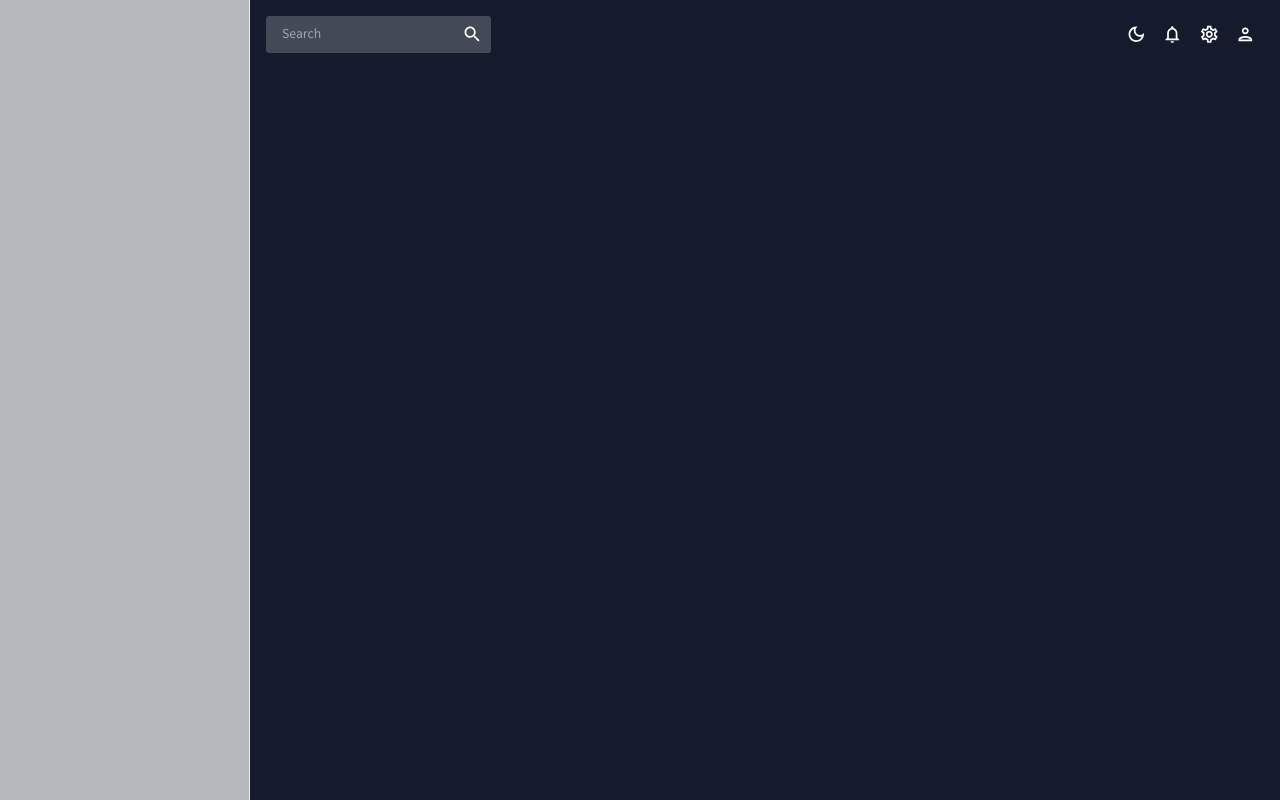
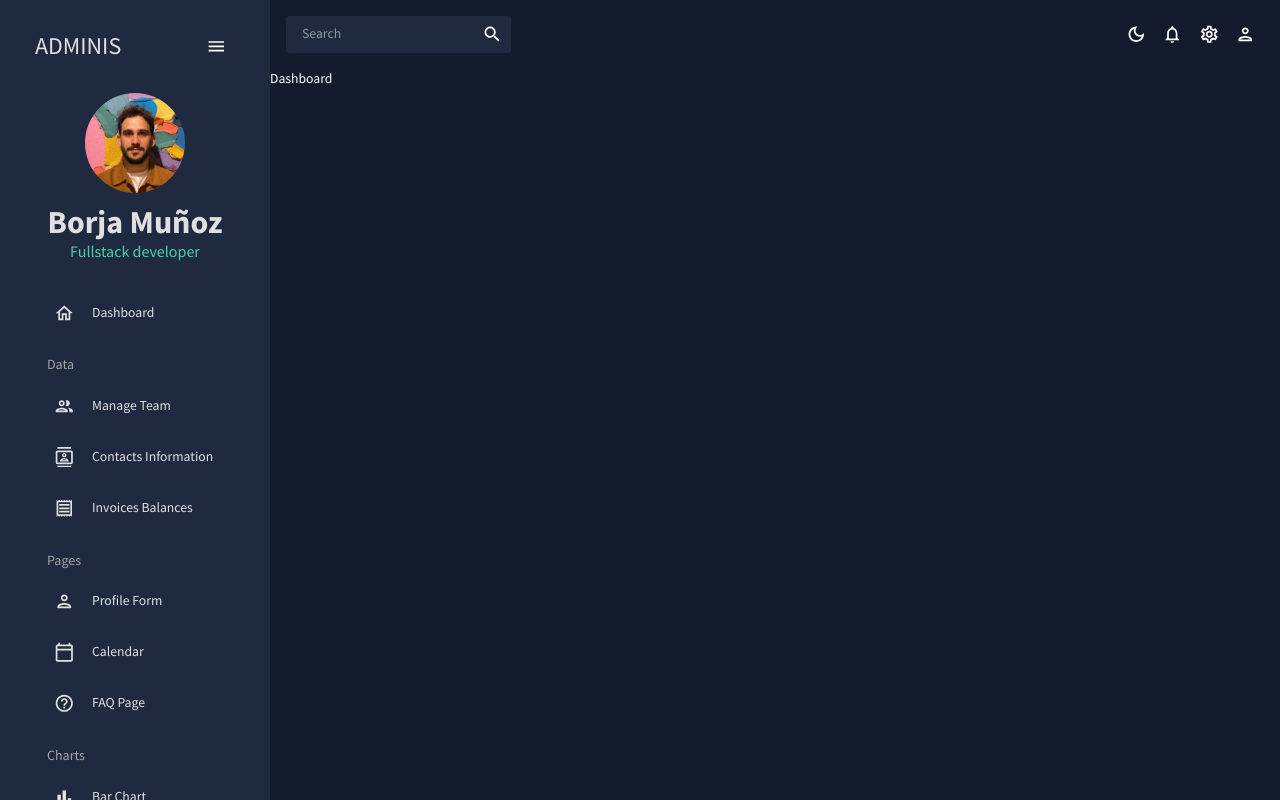
Before and after one commit to borjamunozvw/bmrd-react-admin, a React (Create React App) app: page / in a window 1280 px wide. Before the commit this address had no page. Built offline with nearby package versions, Linux system fonts and the light colour scheme.

Commit message:
menu items added

```diff
--- a/package.json
+++ b/package.json
@@ -22,7 +22,7 @@
     "formik": "^2.2.9",
     "react": "^18.2.0",
     "react-dom": "^18.2.0",
-    "react-pro-sidebar": "^1.0.0",
+    "react-pro-sidebar": "^0.7.1",
     "react-router-dom": "^6.8.0",
     "react-scripts": "5.0.1",
     "web-vitals": "^2.1.4",
--- a/src/App.js
+++ b/src/App.js
@@ -1,8 +1,8 @@
 import { ColorModeContext, useMode } from "./theme";
 import { CssBaseline, ThemeProvider } from "@mui/material";
 import Topbar from "./scenes/global/Topbar";
-import { Sidebar } from "react-pro-sidebar";
-// import Dashboard from "./scenes/dashboard";
+import Sidebar from "./scenes/global/Sidebar";
+import Dashboard from "./scenes/dashboard";
 // import Team from "./scenes/team";
 // import Invoices from "./scenes/invoices";
 // import Contacts from "./scenes/contacts";
@@ -27,7 +27,7 @@
           <main className="content">
             <Topbar />
             <Routes>
-              {/* <Route path="/" element={<Dashboard />} /> */}
+              <Route path="/" element={<Dashboard />} />
               {/* <Route path="/team" element={<Team />} /> */}
               {/* <Route path="/contacts" element={<Contacts />} /> */}
               {/* <Route path="/invoices" element={<Invoices />} /> */}
--- a/src/scenes/global/Sidebar.js
+++ b/src/scenes/global/Sidebar.js
@@ -1,8 +1,8 @@
 import { useState } from "react";
 import { ProSidebar, Menu, MenuItem } from "react-pro-sidebar";
-import "react-pro-sidebar/dist/css/styles.css";
 import { Box, IconButton, Typography, useTheme } from "@mui/material";
 import { Link } from "react-router-dom";
+import "react-pro-sidebar/dist/css/styles.css";
 import { tokens } from "../../theme";
 import HomeOutlinedIcon from "@mui/icons-material/HomeOutlined";
 import PeopleOutlinedIcon from "@mui/icons-material/PeopleOutlined";
@@ -17,8 +17,208 @@
 import MenuOutlinedIcon from "@mui/icons-material/MenuOutlined";
 import MapOutlinedIcon from "@mui/icons-material/MapOutlined";
 
+const Item = ({ title, to, icon, selected, setSelected }) => {
+  const theme = useTheme();
+  const colors = tokens(theme.palette.mode);
+  return (
+    <MenuItem
+      active={selected === title}
+      style={{
+        color: colors.grey[100],
+      }}
+      onClick={() => setSelected(title)}
+      icon={icon}
+    >
+      <Typography>{title}</Typography>
+      <Link to={to} />
+    </MenuItem>
+  );
+};
+
 const Sidebar = () => {
-  return <div>Sidebar</div>;
+  const theme = useTheme();
+  const colors = tokens(theme.palette.mode);
+  const [isCollapsed, setIsCollapsed] = useState(false);
+  const [selected, setSelected] = useState("Dashboard");
+
+  return (
+    <Box
+      sx={{
+        "& .pro-sidebar-inner": {
+          background: `${colors.primary[400]} !important`,
+        },
+        "& .pro-icon-wrapper": {
+          backgroundColor: "transparent !important",
+        },
+        "& .pro-inner-item:hover": {
+          color: "#868dbf !important",
+        },
+        "& .pro-menu-item:active": {
+          color: "#6870fa !important",
+        },
+      }}
+    >
+      <ProSidebar collapsed={isCollapsed}>
+        <Menu iconShape="square">
+          {/* LOGO AND MENU ICON */}
+          <MenuItem
+            onClick={() => setIsCollapsed(!isCollapsed)}
+            icon={isCollapsed ? <MenuOutlinedIcon /> : undefined}
+            style={{
+              margin: "10px 0 20px 0",
+              color: colors.grey[100],
+            }}
+          >
+            {!isCollapsed && (
+              <Box
+                display="flex"
+                justifyContent="space-between"
+                alignItems="center"
+                ml="15px"
+              >
+                <Typography variant="h3" color={colors.grey[100]}>
+                  ADMINIS
+                </Typography>
+                <IconButton onClick={() => setIsCollapsed(!isCollapsed)}>
+                  <MenuOutlinedIcon />
+                </IconButton>
+              </Box>
+            )}
+          </MenuItem>
+          {!isCollapsed && (
+            <Box mb="25px">
+              <Box display="flex" justifyContent="center" alignItems="center">
+                <img
+                  alt="profile-user"
+                  width="100px"
+                  height="100px"
+                  src={`../../assets/user.png`}
+                  style={{ cursor: "pointer", borderRadius: "50%" }}
+                />
+              </Box>
+              <Box textAlign="center">
+                <Typography
+                  variant="h2"
+                  color={colors.grey[100]}
+                  fontWeight="bold"
+                  sx={{ m: "10px 0 0 0" }}
+                >
+                  Borja Muñoz
+                </Typography>
+                <Typography variant="h5" color={colors.greenAccent[500]}>
+                  Fullstack developer
+                </Typography>
+              </Box>
+            </Box>
+          )}
+          {/* MENU ITEMS */}
+          <Box paddingLeft={isCollapsed ? undefined : "10%"}>
+            <Item
+              title="Dashboard"
+              to="/"
+              icon={<HomeOutlinedIcon />}
+              selected={selected}
+              setSelected={setSelected}
+            />
+
+            <Typography
+              variant="h6"
+              color={colors.grey[300]}
+              sx={{ m: "15px 0 5px 20px" }}
+            >
+              Data
+            </Typography>
+            <Item
+              title="Manage Team"
+              to="/team"
+              icon={<PeopleOutlinedIcon />}
+              selected={selected}
+              setSelected={setSelected}
+            />
+            <Item
+              title="Contacts Information"
+              to="/contacts"
+              icon={<ContactsOutlinedIcon />}
+              selected={selected}
+              setSelected={setSelected}
+            />
+            <Item
+              title="Invoices Balances"
+              to="/invoices"
+              icon={<ReceiptOutlinedIcon />}
+              selected={selected}
+              setSelected={setSelected}
+            />
+
+            <Typography
+              variant="h6"
+              color={colors.grey[300]}
+              sx={{ m: "15px 0 5px 20px" }}
+            >
+              Pages
+            </Typography>
+            <Item
+              title="Profile Form"
+              to="/form"
+              icon={<PersonOutlinedIcon />}
+              selected={selected}
+              setSelected={setSelected}
+            />
+            <Item
+              title="Calendar"
+              to="/calendar"
+              icon={<CalendarTodayOutlinedIcon />}
+              selected={selected}
+              setSelected={setSelected}
+            />
+            <Item
+              title="FAQ Page"
+              to="/faq"
+              icon={<HelpOutlineOutlinedIcon />}
+              selected={selected}
+              setSelected={setSelected}
+            />
+
+            <Typography
+              variant="h6"
+              color={colors.grey[300]}
+              sx={{ m: "15px 0 5px 20px" }}
+            >
+              Charts
+            </Typography>
+            <Item
+              title="Bar Chart"
+              to="/bar"
+              icon={<BarChartOutlinedIcon />}
+              selected={selected}
+              setSelected={setSelected}
+            />
+            <Item
+              title="Pie Chart"
+              to="/pie"
+              icon={<PieChartOutlineOutlinedIcon />}
+              selected={selected}
+              setSelected={setSelected}
+            />
+            <Item
+              title="Line Chart"
+              to="/line"
+              icon={<TimelineOutlinedIcon />}
+              selected={selected}
+              setSelected={setSelected}
+            />
+            <Item
+              title="Geography Chart"
+              to="/geography"
+              icon={<MapOutlinedIcon />}
+              selected={selected}
+              setSelected={setSelected}
+            />
+          </Box>
+        </Menu>
+      </ProSidebar>
+    </Box>
+  );
 };
 
 export default Sidebar;
--- a/src/theme.js
+++ b/src/theme.js
@@ -20,7 +20,7 @@
           100: "#d0d1d5",
           200: "#a1a4ab",
           300: "#727681",
-          400: "#434957",
+          400: "#1f2a40",
           500: "#141b2d",
           600: "#101624",
           700: "#0c101b",
```
Also changed, not shown: public/assets/user.png (added), 1 other file (tests, documents, lock files or other folders).
